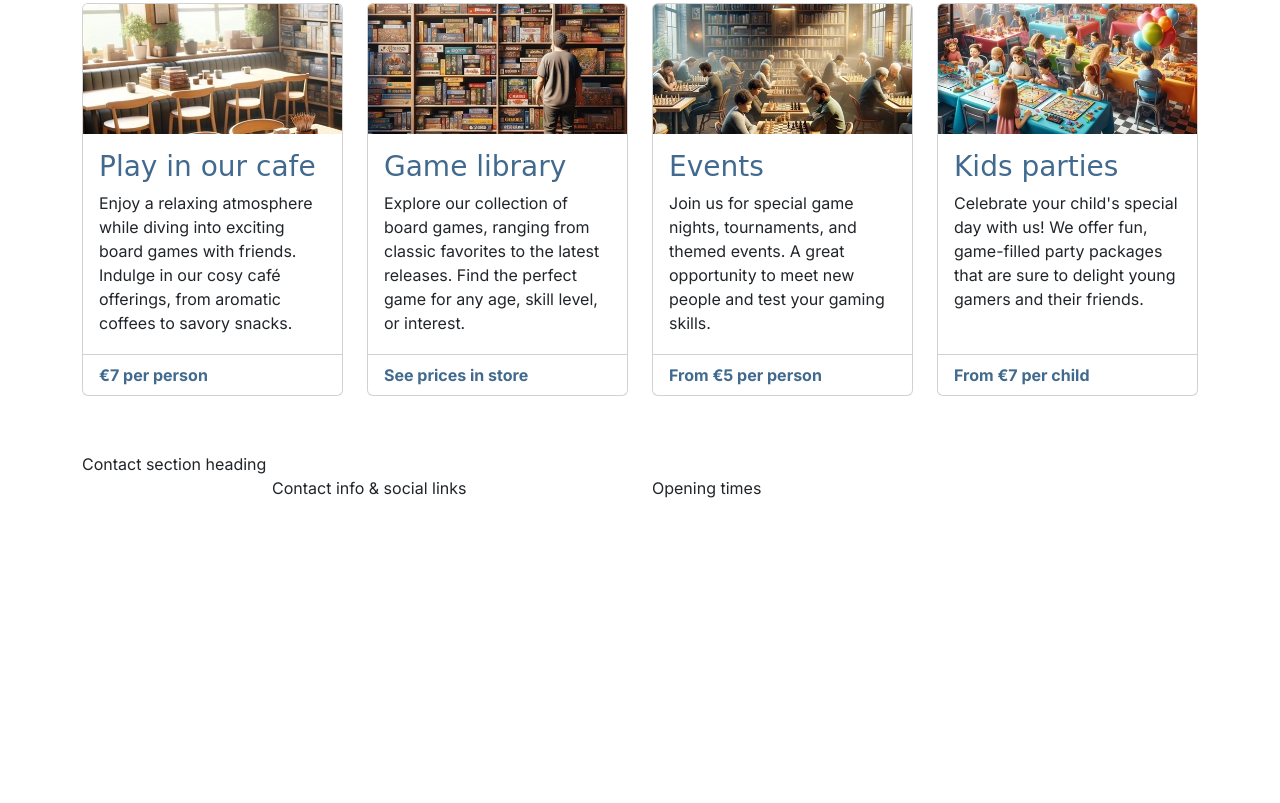
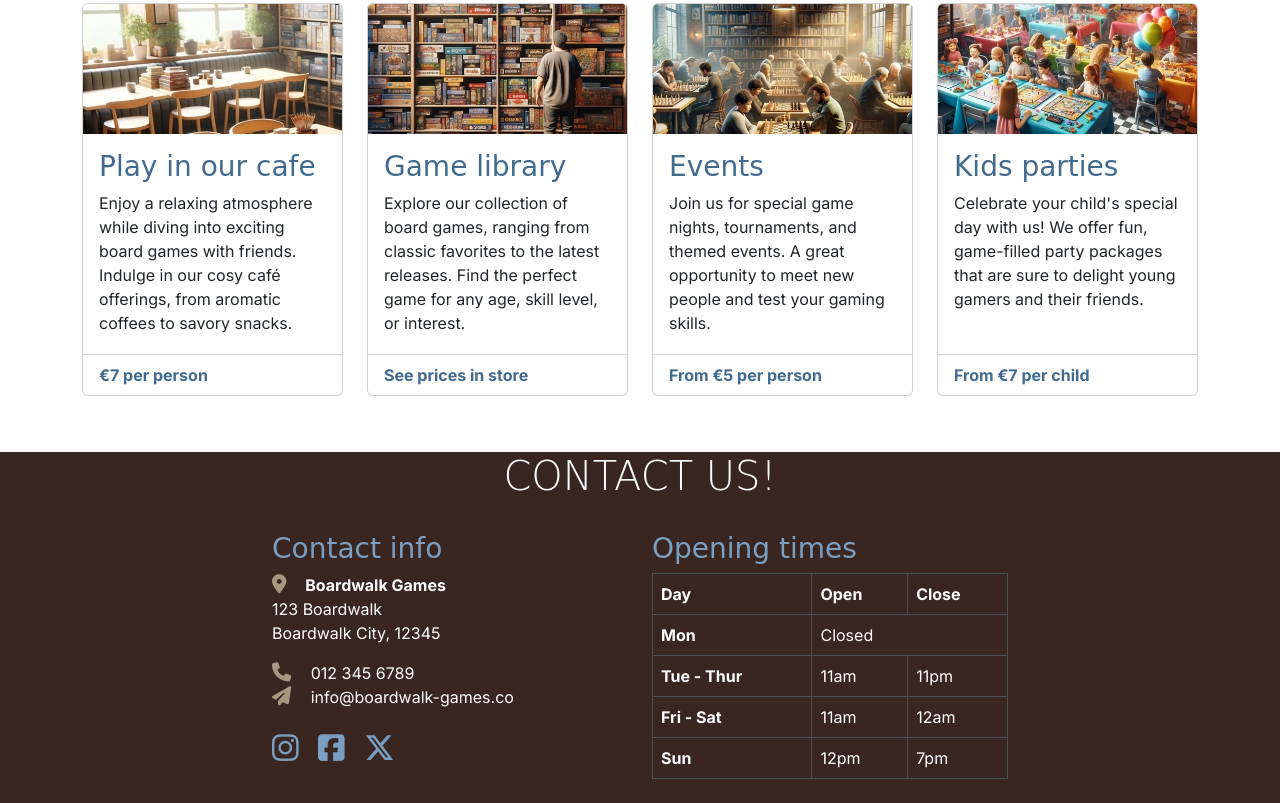
Before and after one commit to Zozo62442/boardwalk-games, a plain HTML site: page index.html in a window 1280 px wide. Shown: the part 656-1459 px from the top of the page. Before the commit the page ends 1156 px from the top, so only its background shows below. Drawn offline with nearby package versions, Linux system fonts and the light colour scheme; a web font is replaced by a local one.

Commit message:
Style the contact section

```diff
--- a/assets/css/styles.css
+++ b/assets/css/styles.css
@@ -72,6 +72,41 @@ h2 {
     border: none;
 }
 
+/* Footer / contact */
+#contact {
+    background-color: var(--primary-color);
+    color: white;
+    padding-bottom: 3rem;
+}
+
+#contact h2 {
+    color: white;
+}
+
+#contact .sub-heading-color {
+    color: var(--highlight-color-light)
+}
+
+#contact i {
+    color: var(--secondary-color);
+    font-size: 1.2rem;
+    margin-right: 15px;
+}
+
+#contact .social-links i {
+    color: var(--highlight-color-light);
+    font-size: 1.9rem;
+    transition: color 0.3s ease-in-out;
+}
+
+#contact .social-links i:hover {
+    color: var(--secondary-color)
+}
+
+#contact .table-dark * {
+    background-color: transparent;
+}
+
 /* Media queries */
 
 /* Media devices (tablets, 768px and up) */
--- a/index.html
+++ b/index.html
@@ -47,7 +47,7 @@
                         <a class="nav-link" href="game-library.html">Games</a>
                     </li>
                     <li class="nav-item">
-                        <a class="nav-link" href="#">Contact</a>
+                        <a class="nav-link" href="#contact">Contact</a>
                     </li>
                 </ul>
             </div>
@@ -191,14 +191,67 @@
 
     <!-- Footer / contact section -->
     <!-- mt-auto added to push footer to the bottom of the page -->
-    <footer class="mt-auto">
+    <footer id="contact" class="mt-auto">
         <div class="container">
             <div class="row justify-content-center">
-                <div class="col-12">Contact section heading</div>
+                <div class="col-12 text-center">
+                    <h2 class="display-6">Contact us!</h2>
+                </div>
                 <!-- Contact info -->
-                <div class="col-12 col-md-6 col-xl-4">Contact info & social links</div>
+                <div class="col-12 col-md-6 col-xl-4">
+                    <h3 class="sub-heading-color">Contact info</h3>
+                    <address>
+                        <strong><i class="fa-solid fa-location-dot"></i> Boardwalk Games</strong><br>
+                        123 Boardwalk<br>
+                        Boardwalk City, 12345
+                    </address>
+                    <p><i class="fa-solid fa-phone"></i> 012 345 6789<br>
+                        <i class="fa-solid fa-paper-plane"></i> info@boardwalk-games.co</p>
+
+                    <div class="social-links my-4">
+                         <a href="https://www.instagram.com" target="_blank"
+                            aria-label="Visit our Instagram page (opens in a new tab)" rel="noopener"><i
+                                    class="fa-brands fa-instagram"></i></a>
+                         <a href="https://www.facebook.com" target="_blank"
+                             aria-label="Visit our Facebook page (opens in a new tab)" rel="noopener"><i
+                                    class="fa-brands fa-square-facebook"></i></a>
+                         <a href="https://www.x.com" target="_blank" aria-label="Visit our X feed (opens in a new tab)"
+                                rel="noopener"><i class="fa-brands fa-x-twitter"></i></a>
+                     </div>
+                </div>
                 <!-- Opening times -->
-                <div class="col-12 col-md-6 col-xl-4">Opening times</div>
+                <div class="col-12 col-md-6 col-xl-4">
+                    <h3 class="sub-heading-color">Opening times</h3>
+                    <table class="table table-bordered table-dark">
+                        <thead>
+                            <tr>
+                                <th scope="col">Day</th>
+                                <th scope="col">Open</th>
+                                <th scope="col">Close</th>
+                            </tr>
+                        </thead>
+                        <tbody>
+                                <th scope="row">Mon</th>
+                                <td colspan="2">Closed</td>
+                            </tr>
+                            <tr>
+                                <th scope="row">Tue - Thur</th>
+                                <td>11am</td>
+                                <td>11pm</td>
+                            </tr>
+                            <tr>
+                                <th scope="row">Fri - Sat</th>
+                                <td>11am</td>
+                                <td>12am</td>
+                            </tr>
+                            <tr>
+                                <th scope="row">Sun</th>
+                                <td>12pm</td>
+                                <td>7pm</td>
+                            </tr>
+                        </tbody>
+                      </table>
+                </div>
             </div>
         </div>
     </footer>
```
Also changed, not shown: game-library.html (+60 -8 lines).
